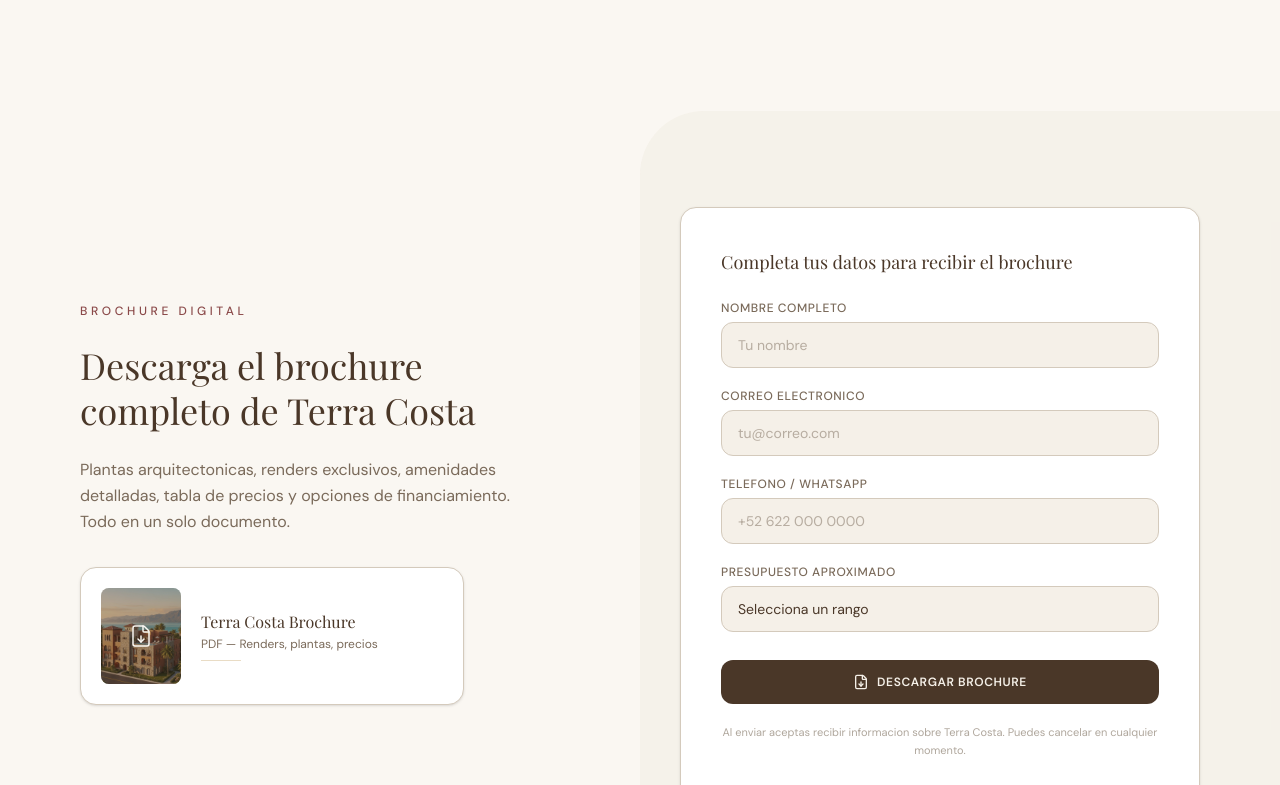
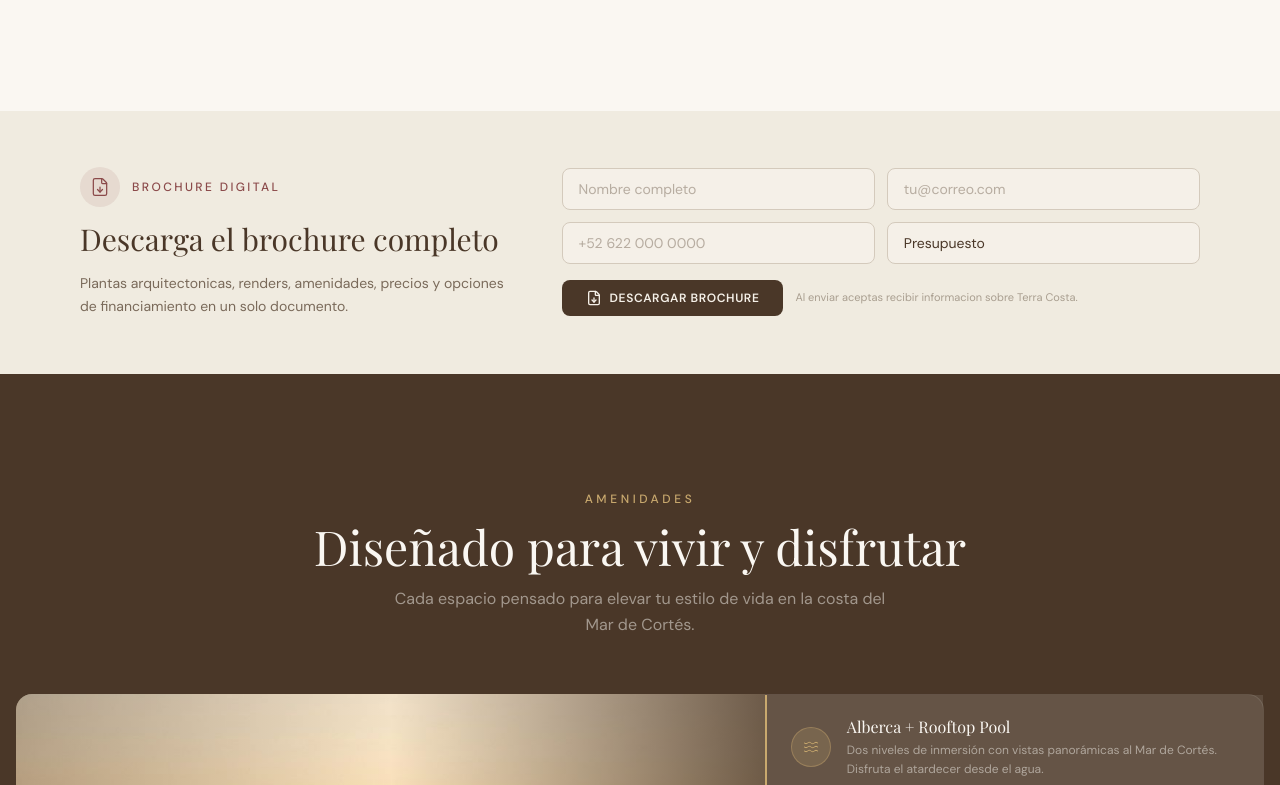
Before and after one commit to Nancy2096/v0-terra-costa-landing-page, a Next.js app: page / in a window 1280 px wide. Shown: the part 3335-4120 px from the top of the page. Built offline with nearby package versions, Linux system fonts and the light colour scheme; a web font is replaced by a local one.

Commit message:
feat: redesign split card with compact horizontal layout\n\nReplace stacked labels with inline inputs and reduce padding\nusing secondary background for better visual distinction.

```diff
--- a/components/terra-costa/brochure-download.tsx
+++ b/components/terra-costa/brochure-download.tsx
@@ -33,155 +33,91 @@ export function BrochureDownload() {
     setTimeout(() => setStatus("sent"), 1500)
   }
 
+  const inputCls =
+    "rounded-lg border border-border bg-background px-4 py-2.5 text-sm text-foreground placeholder:text-muted-foreground/50 focus:border-accent focus:ring-1 focus:ring-accent outline-none transition-colors"
+
   return (
-    <section className="relative bg-cream py-20 lg:py-24 overflow-hidden">
-      {/* Subtle background accent */}
-      <div className="absolute top-0 right-0 w-1/2 h-full bg-secondary/40 hidden lg:block rounded-l-[4rem]" />
-
-      <div className="relative mx-auto max-w-6xl px-4">
-        <div className="flex flex-col lg:flex-row lg:items-center gap-12 lg:gap-20">
-          {/* ── Left: Copy + mockup ─────────────────────────────── */}
-          <div className="lg:w-1/2 flex flex-col gap-6">
-            <span className="text-accent text-xs tracking-[0.3em] uppercase font-medium">
-              Brochure Digital
-            </span>
-            <h2 className="font-serif text-3xl md:text-4xl text-earth text-balance leading-tight">
-              Descarga el brochure completo de Terra Costa
-            </h2>
-            <p className="text-muted-foreground leading-relaxed max-w-md">
-              Plantas arquitectonicas, renders exclusivos, amenidades detalladas,
-              tabla de precios y opciones de financiamiento. Todo en un solo
-              documento.
-            </p>
-
-            {/* Brochure preview card */}
-            <div className="relative mt-2 flex items-center gap-5 rounded-2xl border border-border bg-card p-5 shadow-sm max-w-sm">
-              <div className="relative h-24 w-20 shrink-0 overflow-hidden rounded-lg bg-secondary">
-                <Image
-                  src="/images/render-exterior.jpg"
-                  alt="Portada del brochure Terra Costa"
-                  fill
-                  className="object-cover"
-                  sizes="80px"
-                />
-                <div className="absolute inset-0 flex items-center justify-center bg-earth/40">
-                  <FileDown className="h-6 w-6 text-cream" strokeWidth={1.5} />
-                </div>
-              </div>
-              <div>
-                <p className="font-serif text-base text-earth">
-                  Terra Costa Brochure
-                </p>
-                <p className="text-muted-foreground text-xs mt-0.5">
-                  PDF — Renders, plantas, precios
-                </p>
-                <div className="mt-2 h-px w-10 bg-gold/40" />
-              </div>
-            </div>
-          </div>
-
-          {/* ── Right: Form ─────────────────────────────────────── */}
-          <div className="lg:w-1/2">
+    <section className="bg-secondary/60 py-12 lg:py-14">
+      <div className="mx-auto max-w-6xl px-4">
         {status === "sent" ? (
-              <div className="flex flex-col items-center justify-center gap-4 rounded-2xl border border-border bg-card p-12 text-center shadow-sm">
-                <div className="flex h-14 w-14 items-center justify-center rounded-full bg-accent/10">
-                  <CheckCircle2 className="h-7 w-7 text-accent" strokeWidth={1.5} />
+          <div className="flex flex-col items-center justify-center gap-3 py-6 text-center">
+            <div className="flex h-12 w-12 items-center justify-center rounded-full bg-accent/10">
+              <CheckCircle2 className="h-6 w-6 text-accent" strokeWidth={1.5} />
             </div>
             <h3 className="font-serif text-xl text-earth">
               Brochure enviado a tu correo
             </h3>
             <p className="text-muted-foreground text-sm max-w-xs">
-                  Revisa tu bandeja de entrada. Un asesor se pondra en contacto
-                  contigo pronto.
+              Revisa tu bandeja de entrada. Un asesor se pondra en contacto contigo pronto.
             </p>
           </div>
         ) : (
+          <div className="flex flex-col lg:flex-row lg:items-center gap-8 lg:gap-14">
+            {/* ── Left: Copy ────────────────────────────────────── */}
+            <div className="lg:w-2/5 flex flex-col gap-3">
+              <div className="flex items-center gap-3">
+                <div className="flex h-10 w-10 shrink-0 items-center justify-center rounded-full bg-accent/10">
+                  <FileDown className="h-5 w-5 text-accent" strokeWidth={1.5} />
+                </div>
+                <span className="text-accent text-xs tracking-[0.2em] uppercase font-medium">
+                  Brochure Digital
+                </span>
+              </div>
+              <h2 className="font-serif text-2xl lg:text-3xl text-earth text-balance leading-snug">
+                Descarga el brochure completo
+              </h2>
+              <p className="text-muted-foreground text-sm leading-relaxed">
+                Plantas arquitectonicas, renders, amenidades, precios y opciones
+                de financiamiento en un solo documento.
+              </p>
+            </div>
+
+            {/* ── Right: Inline form ────────────────────────────── */}
             <form
               onSubmit={handleSubmit}
-                className="flex flex-col gap-5 rounded-2xl border border-border bg-card p-8 lg:p-10 shadow-sm"
+              className="lg:w-3/5 flex flex-col gap-4"
             >
-                <p className="font-serif text-lg text-earth mb-1">
-                  Completa tus datos para recibir el brochure
-                </p>
-
-                {/* Name */}
-                <div className="flex flex-col gap-1.5">
-                  <label
-                    htmlFor="brochure-name"
-                    className="text-xs font-medium uppercase tracking-wider text-muted-foreground"
-                  >
-                    Nombre completo
-                  </label>
+              <div className="grid grid-cols-1 sm:grid-cols-2 gap-3">
                 <input
-                    id="brochure-name"
                   name="name"
                   type="text"
                   required
                   value={form.name}
                   onChange={handleChange}
-                    placeholder="Tu nombre"
-                    className="rounded-xl border border-border bg-background px-4 py-3 text-sm text-foreground placeholder:text-muted-foreground/50 focus:border-accent focus:ring-1 focus:ring-accent outline-none transition-colors"
+                  placeholder="Nombre completo"
+                  aria-label="Nombre completo"
+                  className={inputCls}
                 />
-                </div>
-
-                {/* Email */}
-                <div className="flex flex-col gap-1.5">
-                  <label
-                    htmlFor="brochure-email"
-                    className="text-xs font-medium uppercase tracking-wider text-muted-foreground"
-                  >
-                    Correo electronico
-                  </label>
                 <input
-                    id="brochure-email"
                   name="email"
                   type="email"
                   required
                   value={form.email}
                   onChange={handleChange}
                   placeholder="tu@correo.com"
-                    className="rounded-xl border border-border bg-background px-4 py-3 text-sm text-foreground placeholder:text-muted-foreground/50 focus:border-accent focus:ring-1 focus:ring-accent outline-none transition-colors"
+                  aria-label="Correo electronico"
+                  className={inputCls}
                 />
-                </div>
-
-                {/* Phone */}
-                <div className="flex flex-col gap-1.5">
-                  <label
-                    htmlFor="brochure-phone"
-                    className="text-xs font-medium uppercase tracking-wider text-muted-foreground"
-                  >
-                    Telefono / WhatsApp
-                  </label>
                 <input
-                    id="brochure-phone"
                   name="phone"
                   type="tel"
                   required
                   value={form.phone}
                   onChange={handleChange}
                   placeholder="+52 622 000 0000"
-                    className="rounded-xl border border-border bg-background px-4 py-3 text-sm text-foreground placeholder:text-muted-foreground/50 focus:border-accent focus:ring-1 focus:ring-accent outline-none transition-colors"
+                  aria-label="Telefono"
+                  className={inputCls}
                 />
-                </div>
-
-                {/* Budget */}
-                <div className="flex flex-col gap-1.5">
-                  <label
-                    htmlFor="brochure-budget"
-                    className="text-xs font-medium uppercase tracking-wider text-muted-foreground"
-                  >
-                    Presupuesto aproximado
-                  </label>
                 <select
-                    id="brochure-budget"
                   name="budget"
                   required
                   value={form.budget}
                   onChange={handleChange}
-                    className="rounded-xl border border-border bg-background px-4 py-3 text-sm text-foreground focus:border-accent focus:ring-1 focus:ring-accent outline-none transition-colors appearance-none"
+                  aria-label="Presupuesto aproximado"
+                  className={`${inputCls} appearance-none`}
                 >
                   <option value="" disabled>
-                      Selecciona un rango
+                    Presupuesto
                   </option>
                   {budgetOptions.map((opt) => (
                     <option key={opt} value={opt}>
@@ -191,11 +127,11 @@ export function BrochureDownload() {
                 </select>
               </div>
 
-                {/* Submit */}
+              <div className="flex flex-col sm:flex-row sm:items-center gap-3">
                 <button
                   type="submit"
                   disabled={status === "sending"}
-                  className="mt-2 flex items-center justify-center gap-2 rounded-xl bg-earth px-6 py-3.5 text-xs font-semibold uppercase tracking-wider text-primary-foreground transition-colors hover:bg-earth/90 disabled:opacity-70"
+                  className="flex items-center justify-center gap-2 rounded-lg bg-earth px-6 py-2.5 text-xs font-semibold uppercase tracking-wider text-primary-foreground transition-colors hover:bg-earth/90 disabled:opacity-70 shrink-0"
                 >
                   {status === "sending" ? (
                     <>
@@ -209,15 +145,13 @@ export function BrochureDownload() {
                     </>
                   )}
                 </button>
-
-                <p className="text-center text-[11px] text-muted-foreground/60 leading-relaxed">
+                <p className="text-[11px] text-muted-foreground/60 leading-relaxed">
                   Al enviar aceptas recibir informacion sobre Terra Costa.
-                  Puedes cancelar en cualquier momento.
                 </p>
+              </div>
             </form>
+          </div>
         )}
-          </div>
-        </div>
       </div>
     </section>
   )
```
Lines whose indentation alone changed are shown as unchanged.
